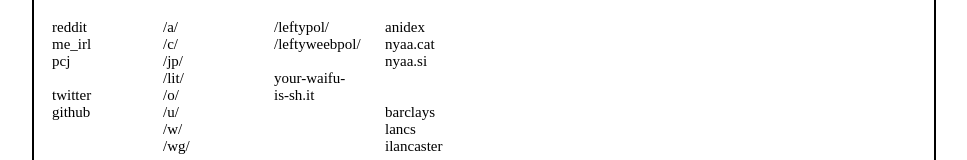
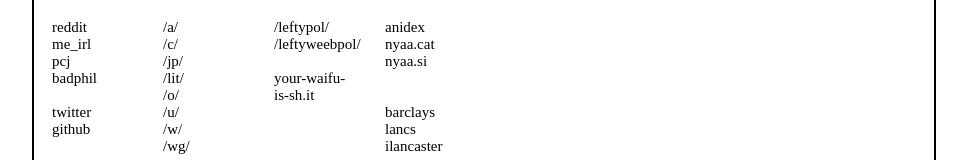
Before and after one commit to tokamach/newtab, a plain HTML site: page index.html in a window 1280 px wide. Shown: the part 261-421 px from the top of the page, without its empty margins (156-1123 px from the left). Drawn offline with Linux system fonts and the light colour scheme; a script that the page names is missing; a web font is replaced by a local one.

```diff
--- a/index.html
+++ b/index.html
@@ -63,6 +63,7 @@
                   <li><a href="https://www.reddit.com">reddit</a></li>
                   <li><a href="https://www.reddit.com/r/me_irl">me_irl</a></li>
                   <li><a href="https://www.reddit.com/r/programmingcirclejerk">pcj</a></li>
+                  <li><a href="https://www.reddit.com/r/badphilosophy">badphil</a></li>
                   <br>
                   <li><a href="https://www.twitter.com">twitter</a></li>
                   <li><a href="https://www.github.com">github</a></li>
```
